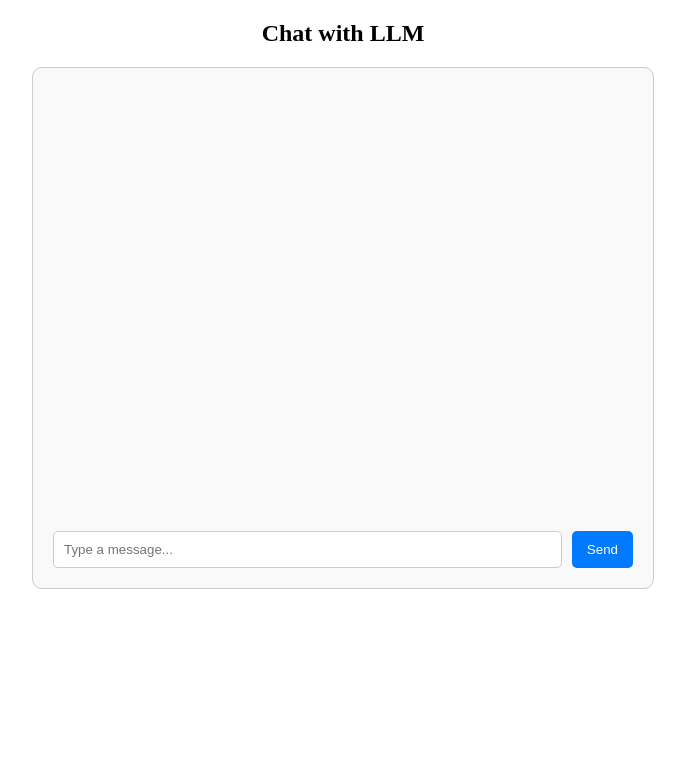
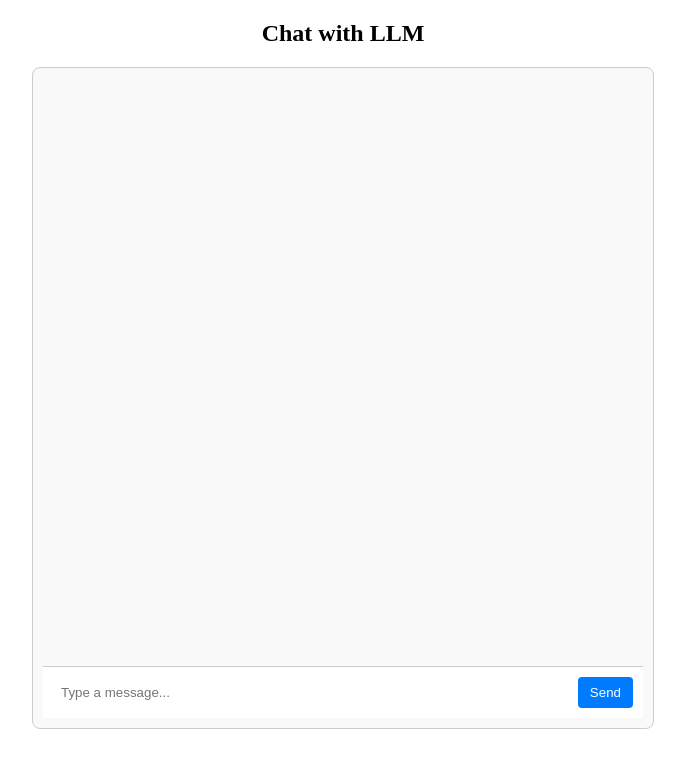
Before and after one commit to Manav-Mistry/Medical_ChatUI-, a React (Vite) app in the folder frontend/my-chat-app/: page / in a window 1280 px wide. Shown: the top 768 px of the page, without its empty margins (297-982 px from the left). Built offline with nearby package versions, Linux system fonts and the light colour scheme.

Commit message:
chat response looks good

```diff
--- a/frontend/my-chat-app/src/components/Chat.jsx
+++ b/frontend/my-chat-app/src/components/Chat.jsx
@@ -1,5 +1,5 @@
-import { useState } from "react";
-import axios from "axios";
+import React, { useState } from "react";
+import "../styles/Chat.css";
 
 const Chat = () => {
   const [messages, setMessages] = useState([]);
@@ -9,18 +9,20 @@ const Chat = () => {
     if (!input.trim()) return;
 
     const userMessage = { sender: "user", text: input };
-    setMessages((prev) => [...prev, userMessage]);
+    setMessages([...messages, userMessage]);
 
     try {
-      const response = await axios.post("http://localhost:8000/chat", {
-        message: input,
+      const response = await fetch("http://127.0.0.1:8000/chat", {
+        method: "POST",
+        headers: { "Content-Type": "application/json" },
+        body: JSON.stringify({ message: input }),
       });
 
-      const botMessage = { sender: "bot", text: response.data.response };
-      setMessages((prev) => [...prev, botMessage]);
+      const data = await response.json();
+      const botMessage = { sender: "bot", text: data.response };
+      setMessages([...messages, userMessage, botMessage]);
     } catch (error) {
-      console.error("Error sending message:", error);
-      setMessages((prev) => [...prev, { sender: "bot", text: "Error occurred" }]);
+      console.error("Error:", error);
     }
 
     setInput("");
@@ -30,11 +32,24 @@ const Chat = () => {
     <div className="chat-container">
       <div className="chat-box">
         {messages.map((msg, index) => (
-          <div key={index} className={msg.sender}>
-            {msg.text}
+          <div key={index} className={`message ${msg.sender}`}>
+            {msg.text.includes("- ") ? (
+              <ul>
+                {msg.text.split("\n").map((line, i) =>
+                  line.startsWith("- ") ? (
+                    <li key={i}>{line.slice(2)}</li>
+                  ) : (
+                    <p key={i}>{line}</p>
+                  )
+                )}
+              </ul>
+            ) : (
+              <pre>{msg.text}</pre>
+            )}
           </div>
         ))}
       </div>
+
       <div className="input-box">
         <input
           type="text"
--- /dev/null
+++ b/frontend/my-chat-app/src/styles/Chat.css
@@ -0,0 +1,77 @@
+.chat-container {
+    display: flex;
+    flex-direction: column;
+    border: 1px solid #ccc;
+    border-radius: 8px;
+    overflow: hidden;
+    width: 100%;
+    height: 80vh;
+  }
+
+  .chat-box {
+    flex: 1;
+    overflow-y: auto;
+    padding: 10px;
+    background: #f9f9f9;
+
+    max-width: 800px; /* Max width for large screens */
+    height: 75vh;
+  }
+
+  .message {
+    max-width: 80%;
+    margin: 5px;
+    padding: 10px;
+    border-radius: 8px;
+  }
+
+  .message.user {
+    align-self: flex-end;
+    background: #007bff;
+    color: white;
+  }
+
+  .message.bot {
+    align-self: flex-start;
+    background: #e6e6e6;
+  }
+
+  .message pre {
+    white-space: pre-wrap;
+    font-family: inherit;
+  }
+
+  .message ul {
+    padding-left: 20px;
+    margin: 5px 0;
+  }
+
+  .message li {
+    list-style-type: disc;
+    margin-bottom: 5px;
+  }
+
+  .input-box {
+    display: flex;
+    border-top: 1px solid #ccc;
+    padding: 10px;
+    background: white;
+  }
+
+  .input-box input {
+    flex: 1;
+    padding: 8px;
+    border: none;
+    border-radius: 4px;
+    outline: none;
+  }
+
+  .input-box button {
+    margin-left: 5px;
+    padding: 8px 12px;
+    border: none;
+    border-radius: 4px;
+    background: #007bff;
+    color: white;
+    cursor: pointer;
+  }
```
Also changed, not shown: 1 other file (tests, documents, lock files or other folders).
